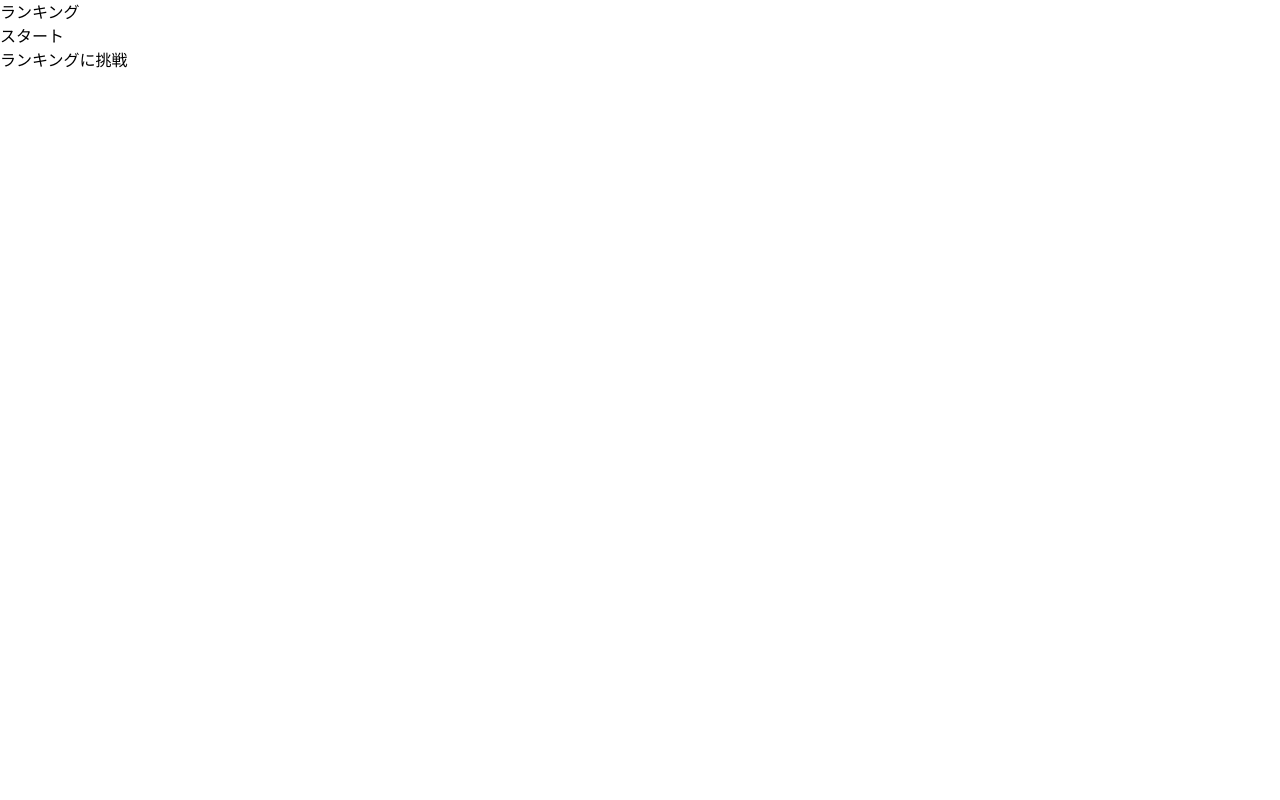
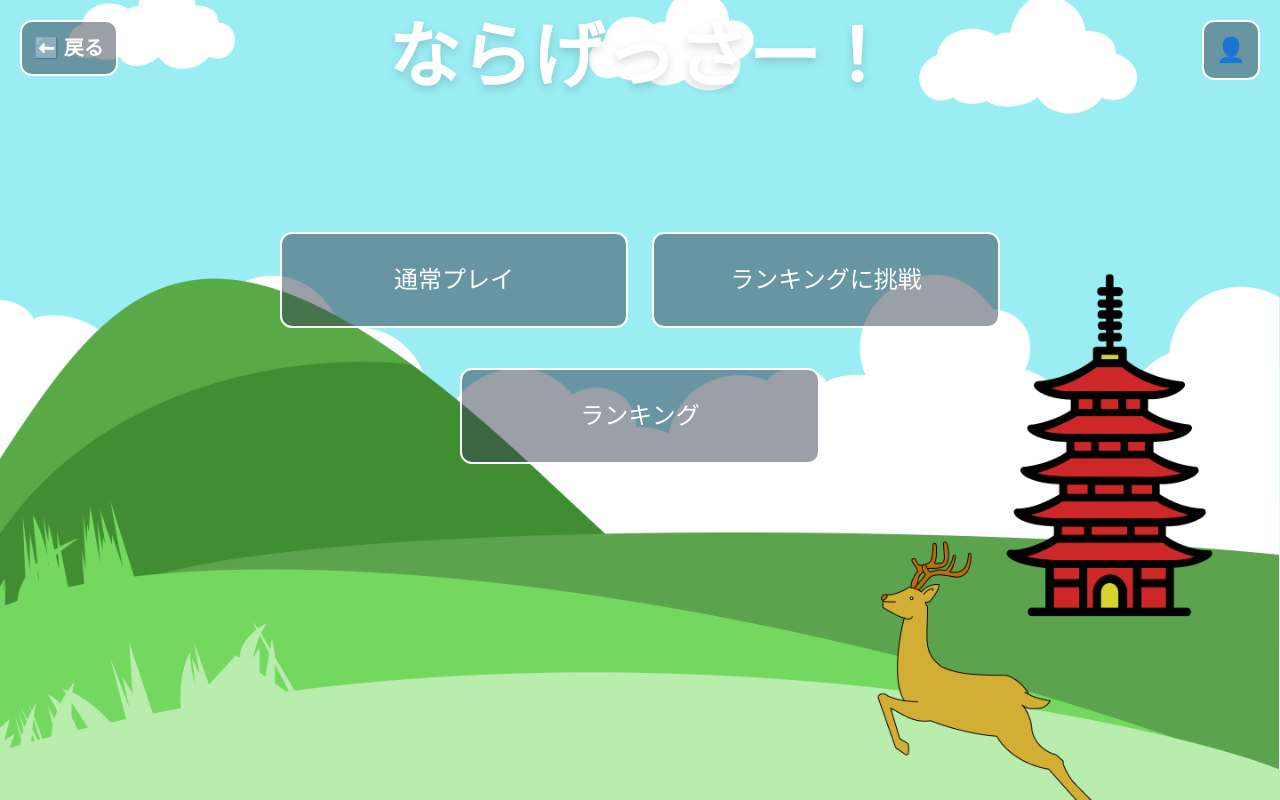
Before and after one commit to tkitora/2026-58, a React (Vite) app: page /single in a window 1280 px wide. Built offline with nearby package versions, Linux system fonts and the light colour scheme; no server answers.

Commit message:
シングルプレイの選択肢画面にCSS適応

```diff
--- a/src/pages/SinglePage.tsx
+++ b/src/pages/SinglePage.tsx
@@ -2,29 +2,82 @@ import { useNavigate } from 'react-router-dom';
 
 function Single() {
     const navigate = useNavigate();
+
+    // MainPageへの戻るボタン
+    const handleBackClick = () => {
+        navigate('/mainpage');
+    };
+
     const handleStartClick = () => {
-        navigate('/singlegame')
+        navigate('/singlegame');
     };
+
     const handleRankingClick = () => {
-        navigate('/SingleGame_rank')
+        navigate('/singlegame_rank');
     };
+
     const handleSingleRankClick = () => {
-        navigate('/SingleRank')
-    }
+        navigate('/singlerank');
+    };
+
     return(
         <>
-            <p onClick={handleSingleRankClick}>
-                ランキング
-            </p>
-            <p onClick={handleStartClick}>
-                スタート
-            </p>
-            <p onClick={handleRankingClick}>
-                ランキングに挑戦
-            </p>
+            <div className="min-h-screen min-w-full bg-[url('/src/assets/bg.png')] bg-no-repeat bg-center bg-auto md:bg-cover relative">
+
+                <div
+                    onClick={handleBackClick}
+                    className="absolute left-5 top-5 p-3 bg-gray-700/50 rounded-xl border-2 border-white cursor-pointer z-10 hover:bg-gray-600/50 transition"
+                >
+                    <p className="text-white text-xl font-bold">⬅ 戻る</p>
+                </div>
+
+                {/* MainPageと同じタイトルロゴと右上のアイコン */}
+                <div className="flex justify-center relative p-5">
+                    <h1 className="text-white text-7xl font-bold drop-shadow-lg">
+                    ならげっさー！
+                    </h1>
+
+                    <div className="p-3 bg-gray-700/50 rounded-xl border-2 border-white cursor-pointer absolute right-5 hover:bg-gray-600/50 transition">
+                        <p className="text-white text-2xl">👤</p>
+                    </div>
+                </div>
+
+                {/* ボタンのレイアウトエリア。
+                  上段は grid-cols-2 で2つ並べ、下段は flex で中央配置。
+                */}
+                <div className="flex flex-col items-center gap-6 w-full max-w-3xl px-6 mt-30 text-white text-2xl text-center mx-auto">
+
+                    {/* 上段：通常プレイ / ランキングに挑戦 */}
+                    <div className="grid grid-cols-2 gap-6 w-full">
+                        <p
+                            onClick={handleStartClick}
+                            className="flex items-center justify-center h-16 sm:h-20 md:h-24 bg-gray-700/50 rounded-xl border-2 border-white p-4 cursor-pointer hover:bg-gray-600/50 transition"
+                        >
+                            通常プレイ
+                        </p>
+                        <p
+                            onClick={handleRankingClick}
+                            className="flex items-center justify-center h-16 sm:h-20 md:h-24 bg-gray-700/50 rounded-xl border-2 border-white p-4 cursor-pointer hover:bg-gray-600/50 transition"
+                        >
+                            ランキングに挑戦
+                        </p>
+                    </div>
+
+                    {/* 下段：ランキング（幅は上段のボタン1つ分） */}
+                    <div className="w-full flex justify-center mt-4">
+                        <p
+                            onClick={handleSingleRankClick}
+                            className="flex items-center justify-center w-1/2 h-16 sm:h-20 md:h-24 bg-gray-700/50 rounded-xl border-2 border-white p-4 cursor-pointer hover:bg-gray-600/50 transition"
+                        >
+                            ランキング
+                        </p>
+                    </div>
+
+                </div>
+
+            </div>
         </>
     );
 }
 
-
 export default Single;
--- a/src/pages/SingleRank.tsx
+++ b/src/pages/SingleRank.tsx
@@ -12,18 +12,6 @@ type RankData = {
 };
 
 const ITEMS_PER_PAGE = 20; // 1ページあたりの表示件数
-
-// XSS対策：HTML特殊文字をエスケープ
-const escapeHtml = (text: string): string => {
-  const map: { [key: string]: string } = {
-    '&': '&amp;',
-    '<': '&lt;',
-    '>': '&gt;',
-    '"': '&quot;',
-    "'": '&#039;'
-  };
-  return text.replace(/[&<>"']/g, (char) => map[char]);
-};
 
 function SingleRank() {
   const navigate = useNavigate();
@@ -106,7 +94,7 @@ function SingleRank() {
                     <tr key={item.id} style={{ borderBottom: "1px solid #eee", backgroundColor: index % 2 === 0 ? "#fff" : "#fafafa" }}>
                       {/* メダルや順位の表示をなくし、名前とスコアを少し大きくして目立たせたわ */}
                       <td style={{ padding: "15px", fontWeight: "bold", color: "#555", fontSize: "1.1rem" }}>
-                        {escapeHtml(item.player_name)}
+                        {item.player_name}
                       </td>
                       <td style={{ padding: "15px", fontWeight: "bold", color: "#e91e63", fontSize: "1.1rem" }}>
                         {item.score}問 / 20問
```
